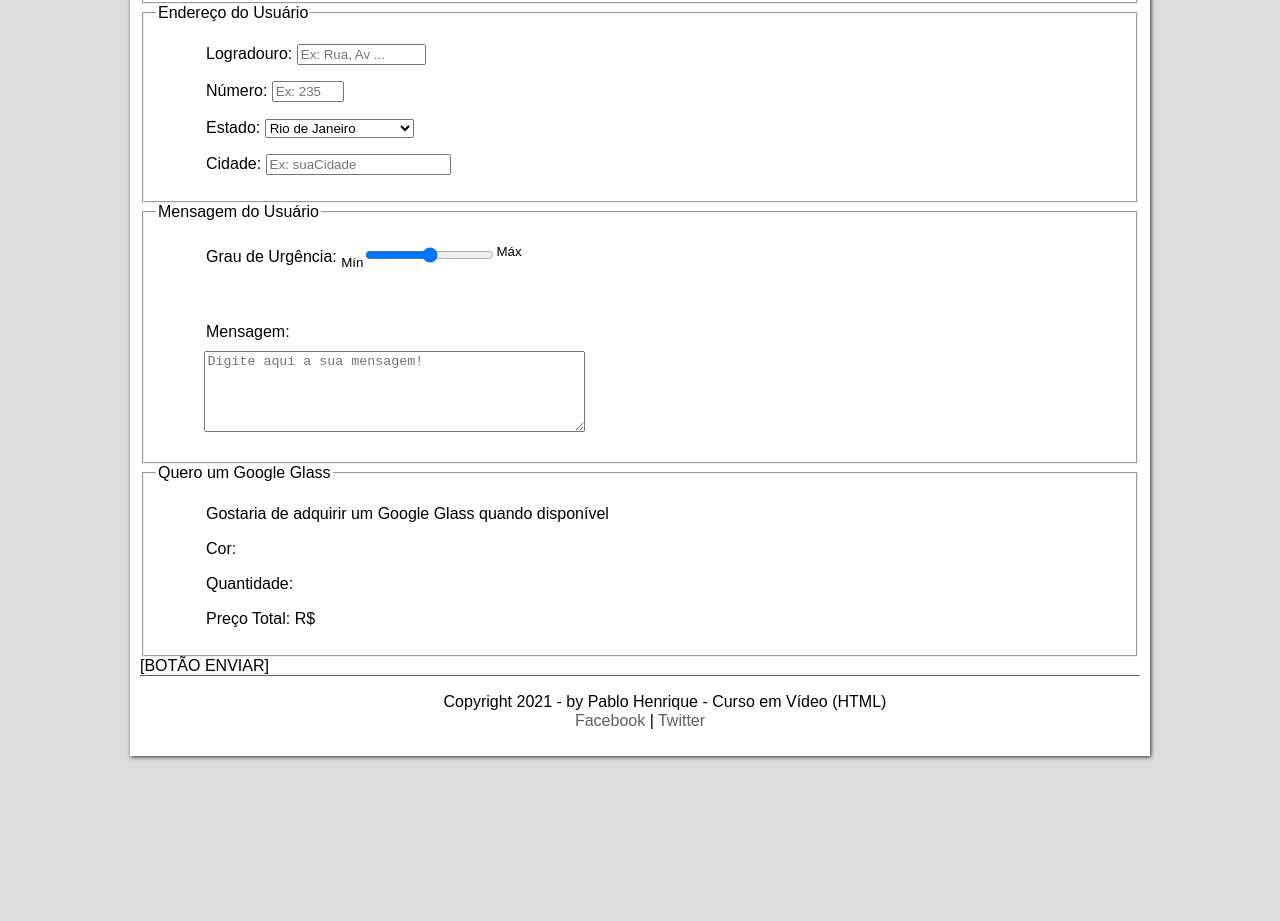
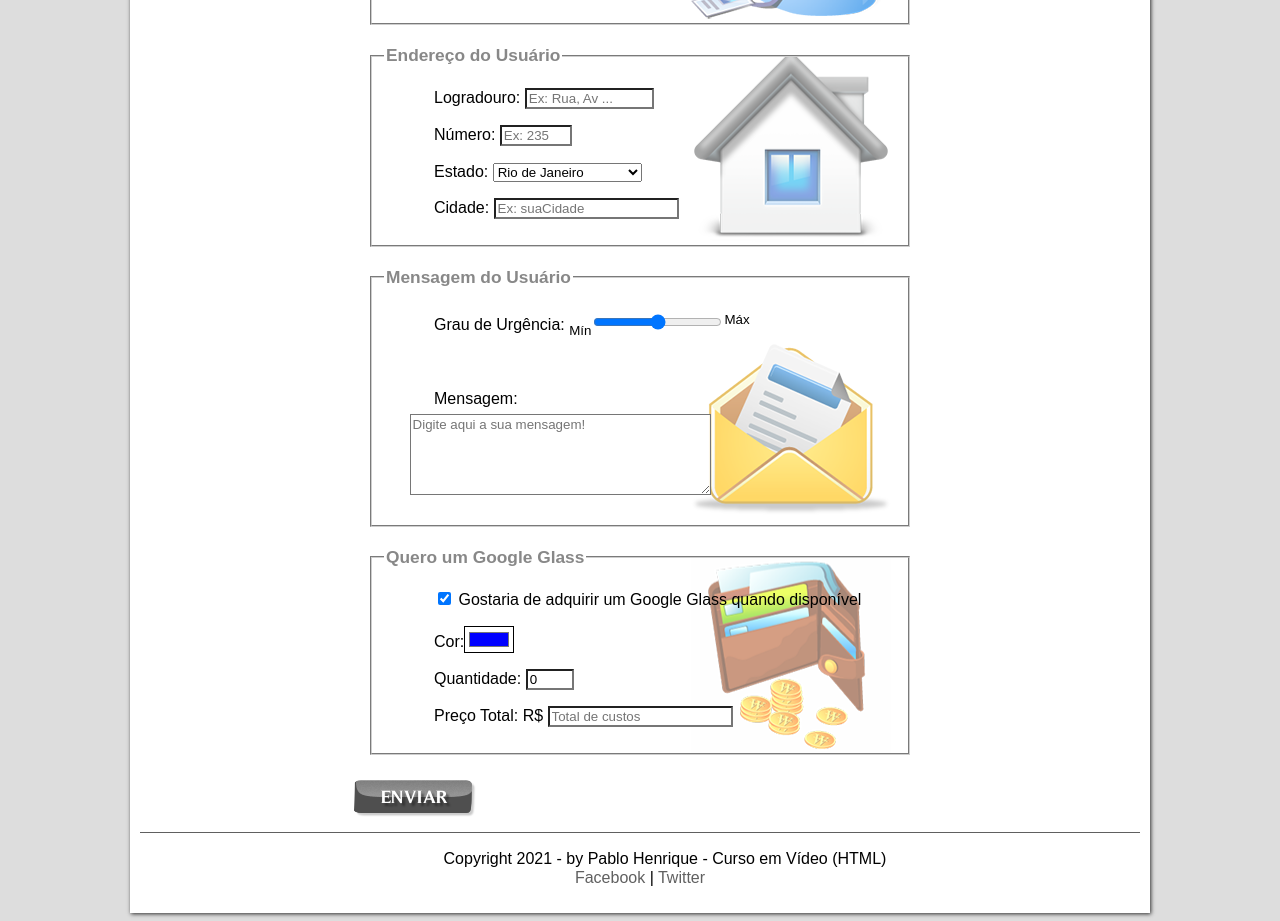
Before and after one commit to PabloHenrique/CursoEmVideo-HTML, a plain HTML site: page projeto-glass-html5/fale-conosco.html in a window 1280 px wide. Shown: the part 612-1533 px from the top of the page. Before the commit the page ends 1376 px from the top, so only its background shows below. Drawn offline with Linux system fonts and the light colour scheme.

Commit message:
2022 01 03 - Aula 35 e 36 - Finalização

```diff
--- a/projeto-glass-html5/_css/form.css
+++ b/projeto-glass-html5/_css/form.css
@@ -0,0 +1,46 @@
+@charset "UTF-8";
+
+form#formulario{
+    width: 580px;
+    margin: auto;
+}
+
+input, textarea{
+    font-family: sans-serif;
+    font-weight: none;
+    font-size: 10pt;
+    background-color: rgba(255, 255, 255, .8);
+}
+
+input:hover, textarea:hover{
+    background: #dddddd;
+}
+
+legend{
+    color: #888888;
+    font-weight: bold;
+    font-size: 13pt;
+    font-family: sans-serif;
+}
+
+fieldset{
+    border-color: #cecece;
+    margin: 20px;
+}
+
+fieldset#sexo{
+    width: 150px;
+}
+
+fieldset#usuario{
+    background: url(../_imagens/icone-contato.png) no-repeat 95% 95%;
+}
+fieldset#end{
+    background: url(../_imagens/icone-endereco.png) no-repeat 95% 95%;
+}
+fieldset#msg{
+    background: url(../_imagens/icone-mensagem.png) no-repeat 95% 95%;
+}
+fieldset#pedido{
+    background: url(../_imagens/icone-pagamento.png) no-repeat 95% 95%;
+}
--- a/projeto-glass-html5/fale-conosco.html
+++ b/projeto-glass-html5/fale-conosco.html
@@ -4,8 +4,16 @@
         <meta charset="UTF-8">
         <title>Google Glass</title>
         <link rel="stylesheet" type="text/css" href="_css/estilo.css"/>
+        <link rel="stylesheet" type="text/css" href="_css/form.css"/>
     </head>
     <script language="javascript" src="_javascript/funcoes.js"></script>
+    <script>
+        function calcular(){
+            var quant = parseInt(document.getElementById('campoQtd').value);
+            var total = quant * 1500; //Valor do produto
+            document.getElementById('campoPreco').value = total;
+        }
+    </script>
     <body>
         <div id="interface">
             <header id="cabecalho">
@@ -49,7 +57,7 @@
                             <h3 class="dir">Atualizado em 20/Dezembro/2021</h3>
                         </hgroup>
                     </header>
-                    <form method="post" id="formulario" action="mailto:pablohenriquenadai@gmail.com">
+                    <form method="post" id="formulario" action="mailto:pablohenriquenadai@gmail.com" oninput="calcular();">
                     <!--
                         GET - Dados enviados através da URL (Rápido / Riscos)
                         POST - Dados enviados através de pacotes da internet (Lento / Seguro)
@@ -111,20 +119,29 @@
 
                         <fieldset id="msg">
                             <legend>Mensagem do Usuário</legend>
-                                <p><label for="">Grau de Urgência:</label>
+                                <p><label for="campoUrg">Grau de Urgência:</label>
                                 <sub>Mín</sub><input type="range" name="tUrg" id="campoUrg" min="0" max="10" step="1"><sup>Máx</sup></p><br>
-                                <p><label for="">Mensagem:</label><br>
-                                <textarea name="tMsg" id="campoMsg" cols="45" rows="5" placeholder="Digite aqui a sua mensagem!"></textarea></p>
+                                <p><label for="campoMsg">Mensagem:</label><br>
+                                <textarea name="tMsg" id="campoMsg" cols="35" rows="5" placeholder="Digite aqui a sua mensagem!"></textarea></p>
                         </fieldset>
 
                         <fieldset id="pedido">
                             <legend>Quero um Google Glass</legend>
-                                <p><label for="">Gostaria de adquirir um Google Glass quando disponível</label></p>
-                                <p><label for="">Cor:</label></p>
-                                <p><label for="">Quantidade:</label></p>
-                                <p><label for="">Preço Total: R$</label></p>
+                                <p>
+                                    <input type="checkbox" name="tAdq" id="campoAdq" checked>
+                                    <label for="campoAdq">Gostaria de adquirir um Google Glass quando disponível</label>
+                                </p>
+                                <p><label for="campoCor">Cor:</label><input type="color" name="tCor" id="campoCor" value="#0000FF"></p>
+                                <p>
+                                    <label for="campoQtd">Quantidade:</label>
+                                    <input type="number" name="tQtd" id="campoQtd" min="0" max="5" value="0">
+                                </p>
+                                <p>
+                                    <label for="campoPreco">Preço Total: R$</label>
+                                    <input type="text" name="tPreco" id="campoPreco" placeholder="Total de custos" readonly>
+                                </p>
                         </fieldset>
-                        [BOTÃO ENVIAR]
+                        <input type="image" name="tBotaoEnviar" src="_imagens/botao-enviar.png">
                     </form>
                 </article>
             </section>
```
Also changed, not shown: dominioSite.txt (added). Lines whose indentation alone changed are shown as unchanged.
